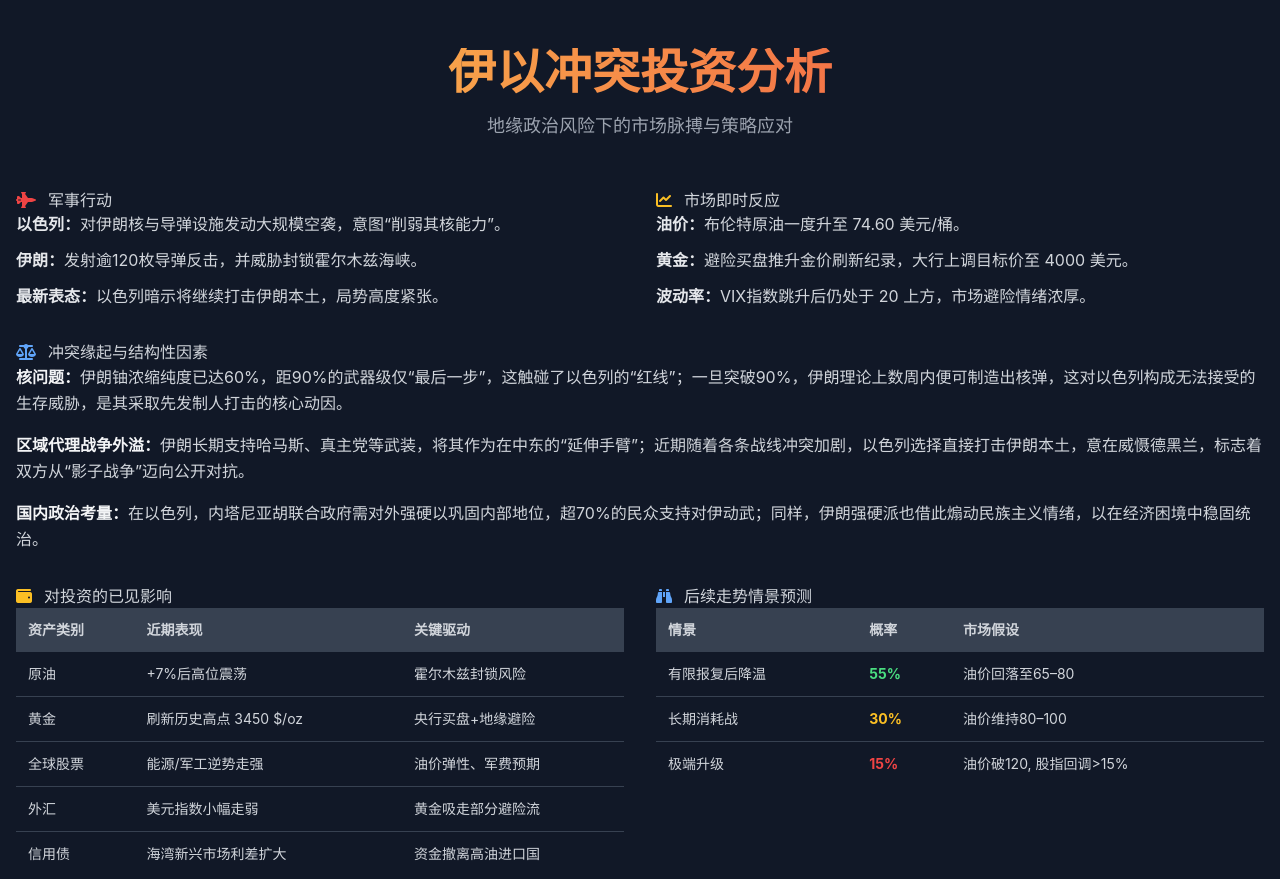
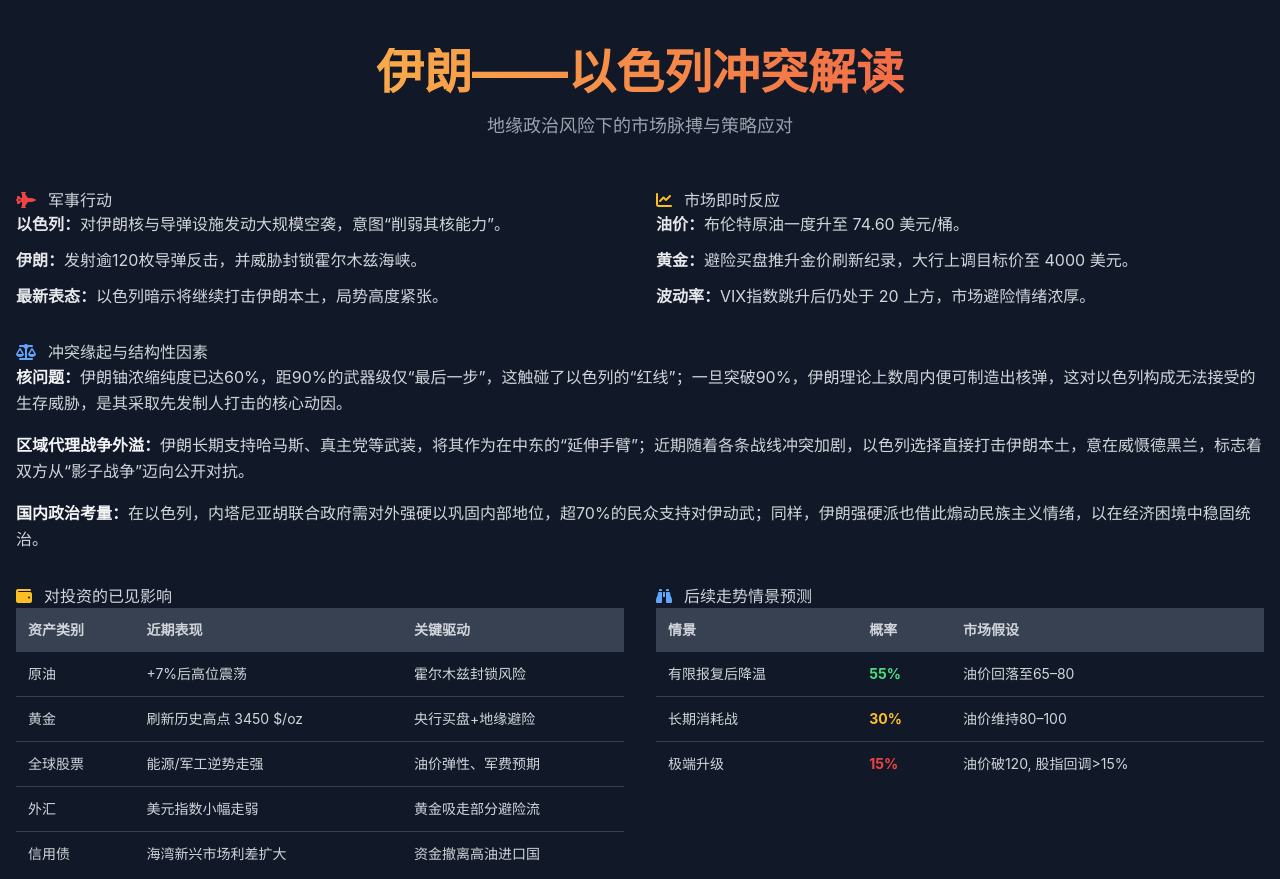
Before and after one commit to April2040/iiconflict, a plain HTML site: page index.html in a window 1280 px wide. Shown: the top 879 px of the page. Drawn offline with nearby package versions, Linux system fonts and the light colour scheme.

Commit message:
标题微调

```diff
--- a/index.html
+++ b/index.html
@@ -49,7 +49,7 @@
 
         <header class="text-center mb-12 motion-reveal">
             <h1 class="text-4xl md:text-5xl font-extrabold text-transparent bg-clip-text bg-gradient-to-r from-amber-300 to-red-500">
-                伊以冲突投资分析
+                伊朗——以色列冲突解读
             </h1>
             <p class="mt-4 text-lg text-gray-400">地缘政治风险下的市场脉搏与策略应对</p>
         </header>
```
